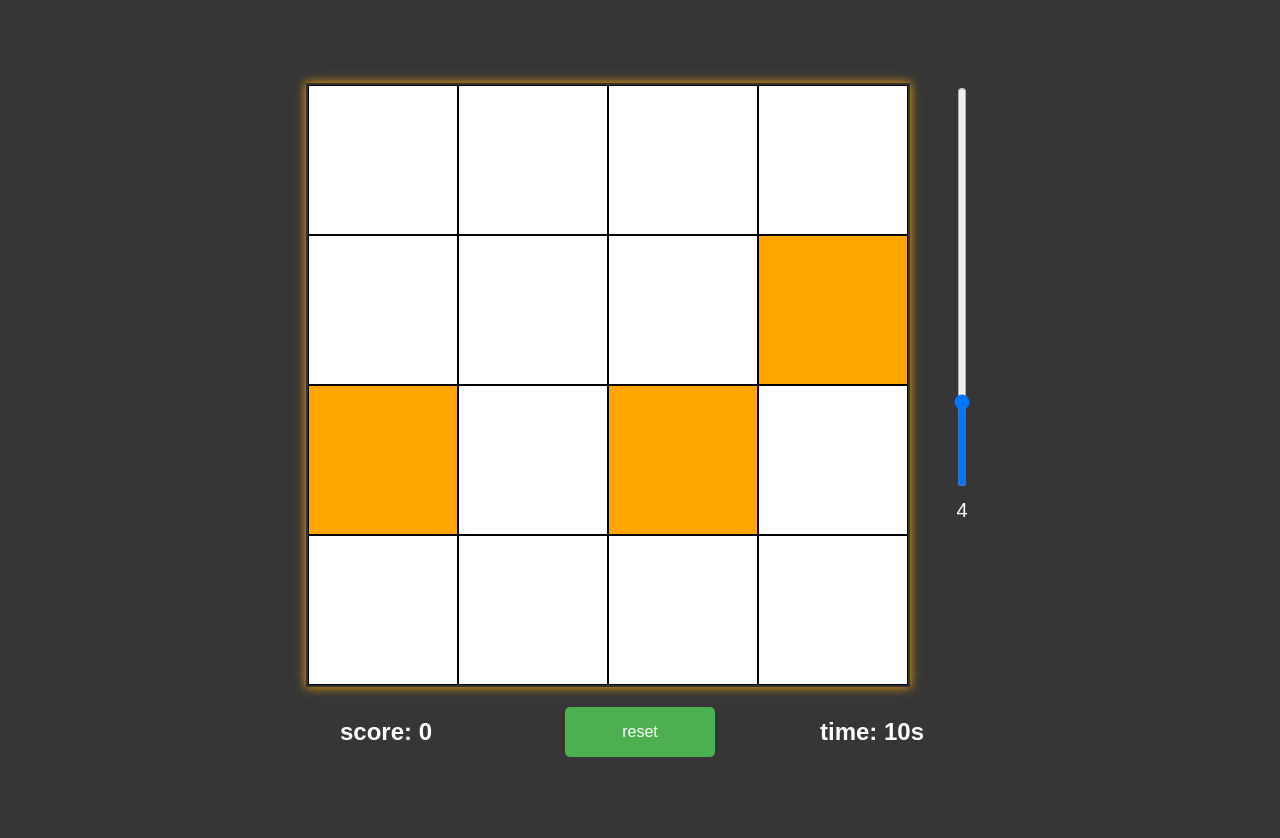
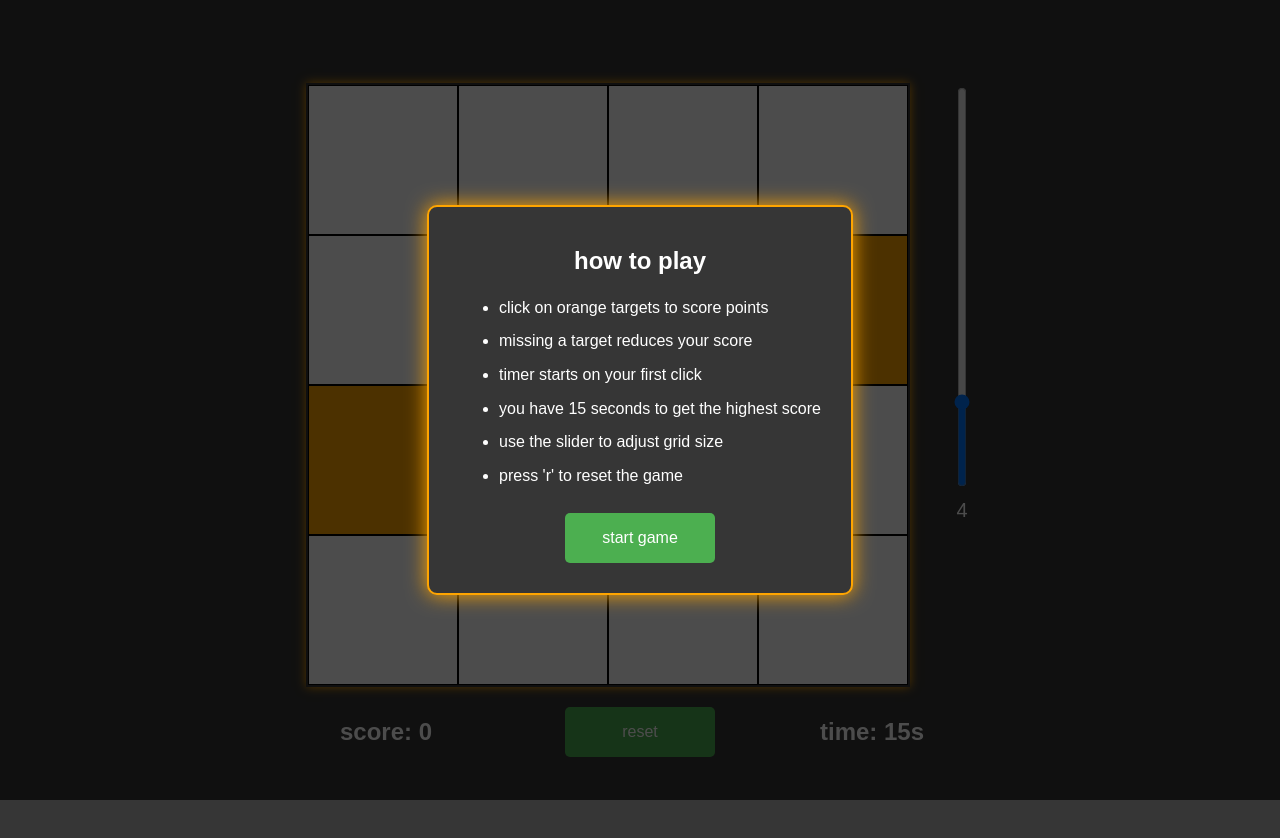
Before and after one commit to sudosign/aimshot, a plain HTML site: page index.html in a window 1280 px wide. Drawn offline with Linux system fonts and the light colour scheme.

Commit message:
instructions

```diff
--- a/index.html
+++ b/index.html
@@ -6,6 +6,20 @@
     <title>aimshot</title>
 </head>
 <body>
+    <div id="how-to-play" class="hidden">
+        <div id="instructions-content">
+            <h2>how to play</h2>
+            <ul>
+                <li>click on orange targets to score points</li>
+                <li>missing a target reduces your score</li>
+                <li>timer starts on your first click</li>
+                <li>you have 15 seconds to get the highest score</li>
+                <li>use the slider to adjust grid size</li>
+                <li>press 'r' to reset the game</li>
+            </ul>
+            <button id="close-instructions">start game</button>
+        </div>
+    </div>
     <div id="game-area">
         <div id="container"></div>
         <div id="size-control">
--- a/main.js
+++ b/main.js
@@ -3,6 +3,7 @@ let score = 0;
 let timer = 15;
 let timerInterval;
 let gameActive = false;
+let gameInitialized = false;
 
 function createBaseSquare() {
     const div = document.createElement("div");
@@ -23,6 +24,11 @@ function createBaseSquare() {
         if (gameActive && !div.classList.contains("target")) div.style.backgroundColor = "white";
     });
     div.addEventListener("mousedown", () => {
+        if (!gameInitialized) {
+            startTimer();
+            gameInitialized = true;
+        }
+
         if (gameActive && !div.classList.contains("target")) {
             div.style.backgroundColor = "red";
             setTimeout(() => {
@@ -51,6 +57,11 @@ function makeTargetSquare(square) {
     square.addEventListener("mouseout", targetMouseOut);
 
     const mouseDownHandler = function() {
+        if (!gameInitialized) {
+            startTimer();
+            gameInitialized = true;
+        }
+
         if (gameActive) {
             this.style.backgroundColor = "green";
             setTimeout(() => {
@@ -134,6 +145,14 @@ function hideGameOverPopup() {
     document.getElementById("game-over").classList.add("hidden");
 }
 
+function showHowToPlayPopup() {
+    document.getElementById("how-to-play").classList.remove("hidden");
+}
+
+function hideHowToPlayPopup() {
+    document.getElementById("how-to-play").classList.add("hidden");
+}
+
 function endGame() {
     clearInterval(timerInterval);
     gameActive = false;
@@ -145,10 +164,13 @@ function resetGame() {
 
     score = 0;
     document.getElementById("score").textContent = score;
+    timer = 15;
+    document.getElementById("timer").textContent = timer;
 
     hideGameOverPopup();
     createGrid();
-    startTimer();
+    gameActive = false;
+    gameInitialized = false;
 }
 
 function updateGridSize(size) {
@@ -162,6 +184,7 @@ function initGame() {
 
     document.querySelector("#reset-button").addEventListener('click', resetGame);
     document.querySelector("#close-popup").addEventListener('click', resetGame);
+    document.querySelector("#close-instructions").addEventListener('click', hideHowToPlayPopup);
 
     const sizeSlider = document.querySelector("#size-slider");
     sizeSlider.addEventListener('input', () => {
@@ -172,7 +195,10 @@ function initGame() {
         if (event.key.toLowerCase() === "r") resetGame();
     });
 
-    startTimer();
+    document.getElementById("timer").textContent = timer;
+    gameInitialized = false;
+
+    showHowToPlayPopup();
 }
 
 document.addEventListener('DOMContentLoaded', initGame);
--- a/style.css
+++ b/style.css
@@ -128,3 +128,60 @@ body {
 #score-display, #timer-display {
     min-width: 120px;
 }
+
+#how-to-play {
+    position: fixed;
+    top: 0;
+    left: 0;
+    width: 100%;
+    height: 100%;
+    background-color: rgba(0, 0, 0, 0.7);
+    display: flex;
+    justify-content: center;
+    align-items: center;
+    z-index: 100;
+}
+
+#instructions-content {
+    background-color: #363636;
+    padding: 30px;
+    border-radius: 10px;
+    text-align: center;
+    border: 2px solid orange;
+    box-shadow: 0 0 20px orange;
+    max-width: 500px;
+}
+
+#instructions-content h2 {
+    color: white;
+    margin: 10px 0 20px;
+    text-transform: lowercase;
+}
+
+#instructions-content ul {
+    text-align: left;
+    color: white;
+    margin-bottom: 25px;
+    line-height: 1.6;
+}
+
+#instructions-content li {
+    margin-bottom: 8px;
+}
+
+#close-instructions {
+    width: 150px;
+    height: 50px;
+    background-color: #4CAF50;
+    color: white;
+    border: none;
+    border-radius: 5px;
+    font-size: 16px;
+    cursor: pointer;
+    transition: background-color 0.3s;
+    text-transform: lowercase;
+}
+
+#close-instructions:hover {
+    background-color: #45a049;
+}
```
